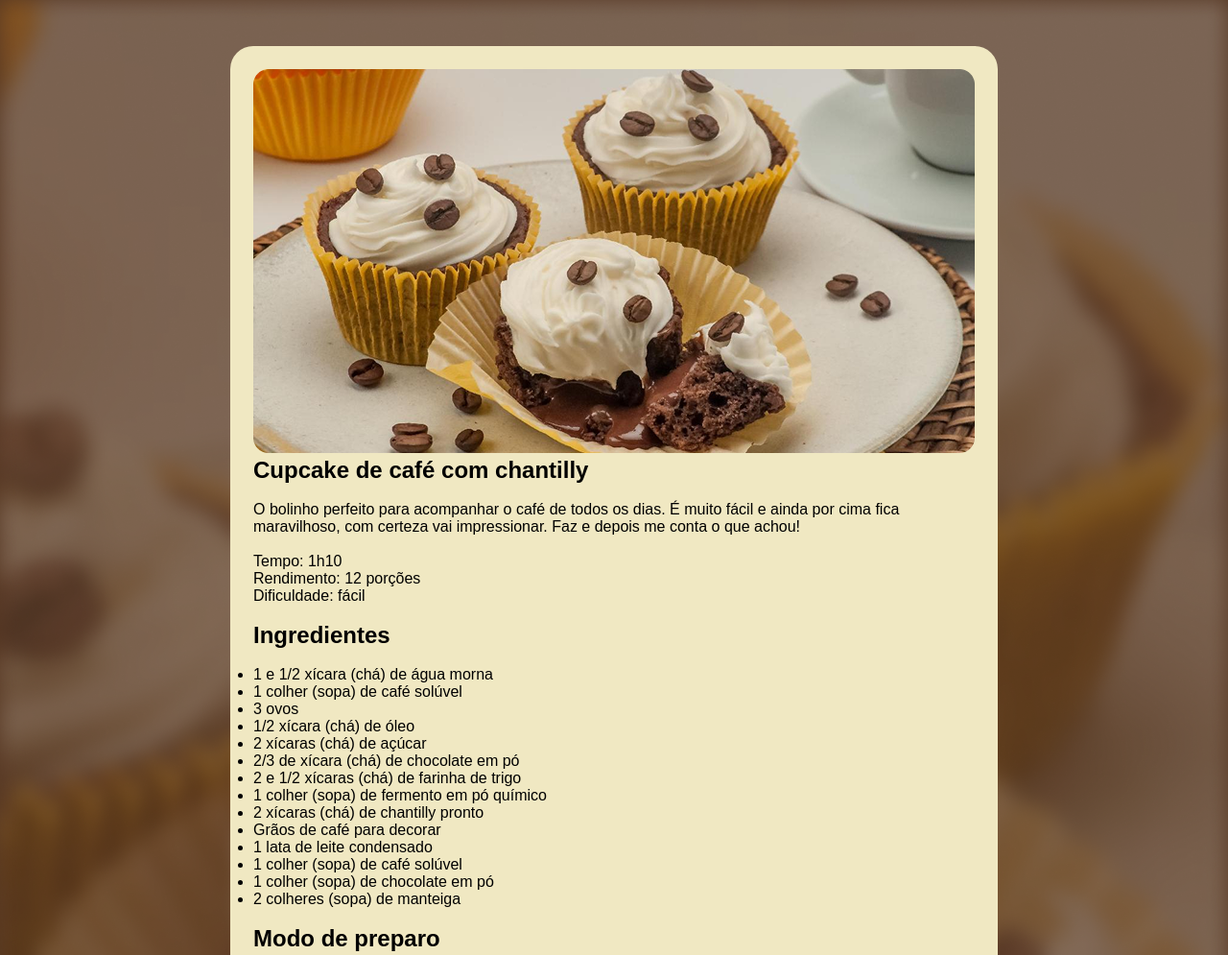
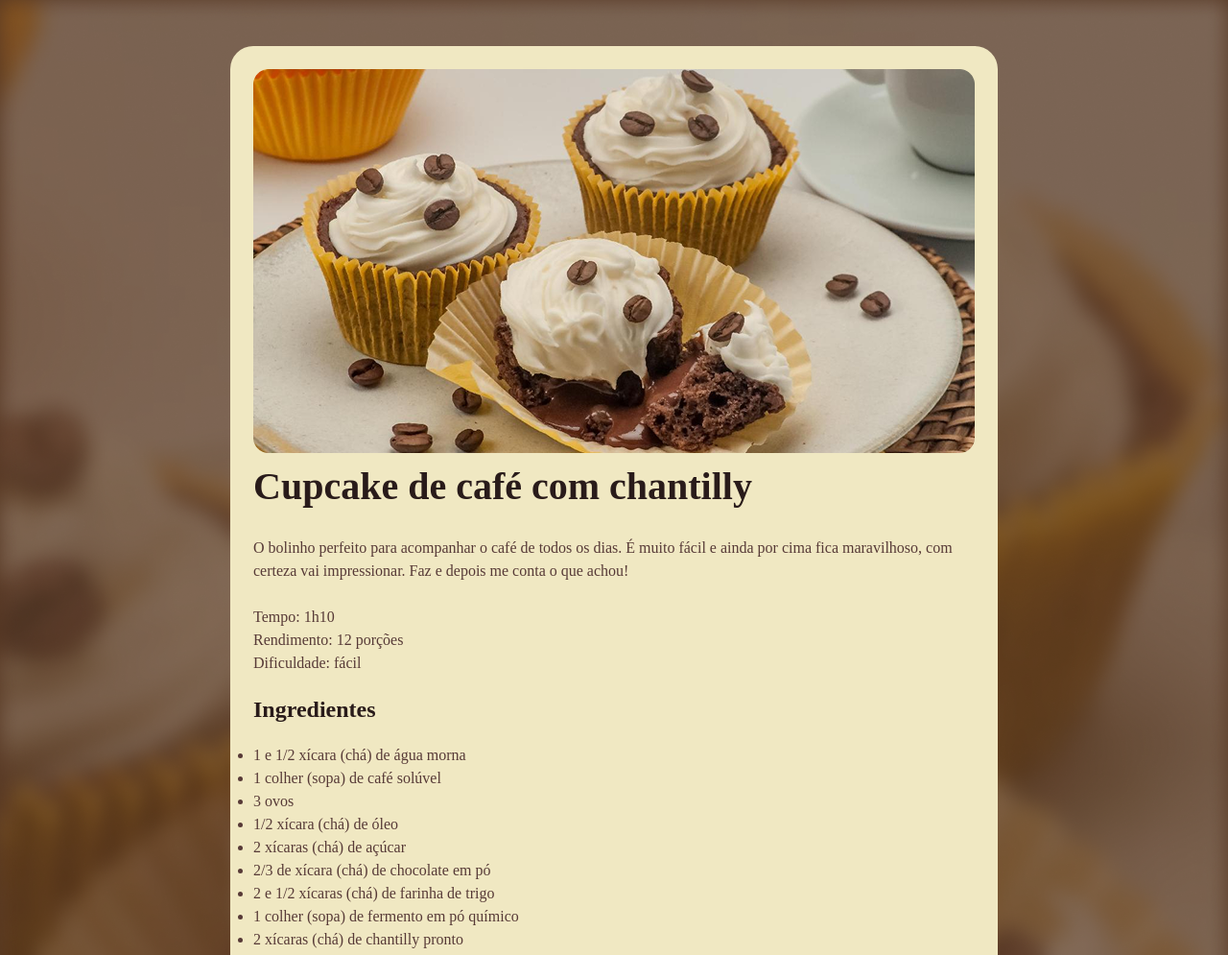
Before and after one commit to s1llva-09/Full-Stack, a plain HTML site: page Pagina de receita/index.html in a window 1280 px wide. Shown: the top 995 px of the page at 96% size. Drawn offline with Linux system fonts and the light colour scheme.

Commit message:
estilizações para o texto

```diff
--- a/Pagina de receita/index.html
+++ b/Pagina de receita/index.html
@@ -1,6 +1,8 @@
 <!DOCTYPE html>
 <html lang="pt-br">
 <head>
+    <link rel="preconnect" href="https://fonts.googleapis.com">
+    <link rel="preconnect" href="https://fonts.gstatic.com" crossorigin>
     <meta charset="UTF-8">
     <meta name="viewport" content="width=device-width, initial-scale=1.0">
     <title>Recips</title>
--- a/Pagina de receita/style.css
+++ b/Pagina de receita/style.css
@@ -2,7 +2,12 @@
     margin: 0;
     padding: 0;
     box-sizing: border-box;
-    font-family: 'Poppins', sans-serif;
+}
+
+:root {
+    font-family: "Alice", serif;
+    line-height: 150%;
+    color: #573A37;
 }
 
 body {
@@ -19,3 +24,16 @@ body {
     border-radius: 24px;
     margin: 48px auto;
 }
+
+h1 {
+    line-height: 140%;;
+    font-size: 40px;;
+}
+
+h2 {
+    font-size: 24px;
+}
+
+h1, h2 {
+    color: #291B1A;
+}
```
